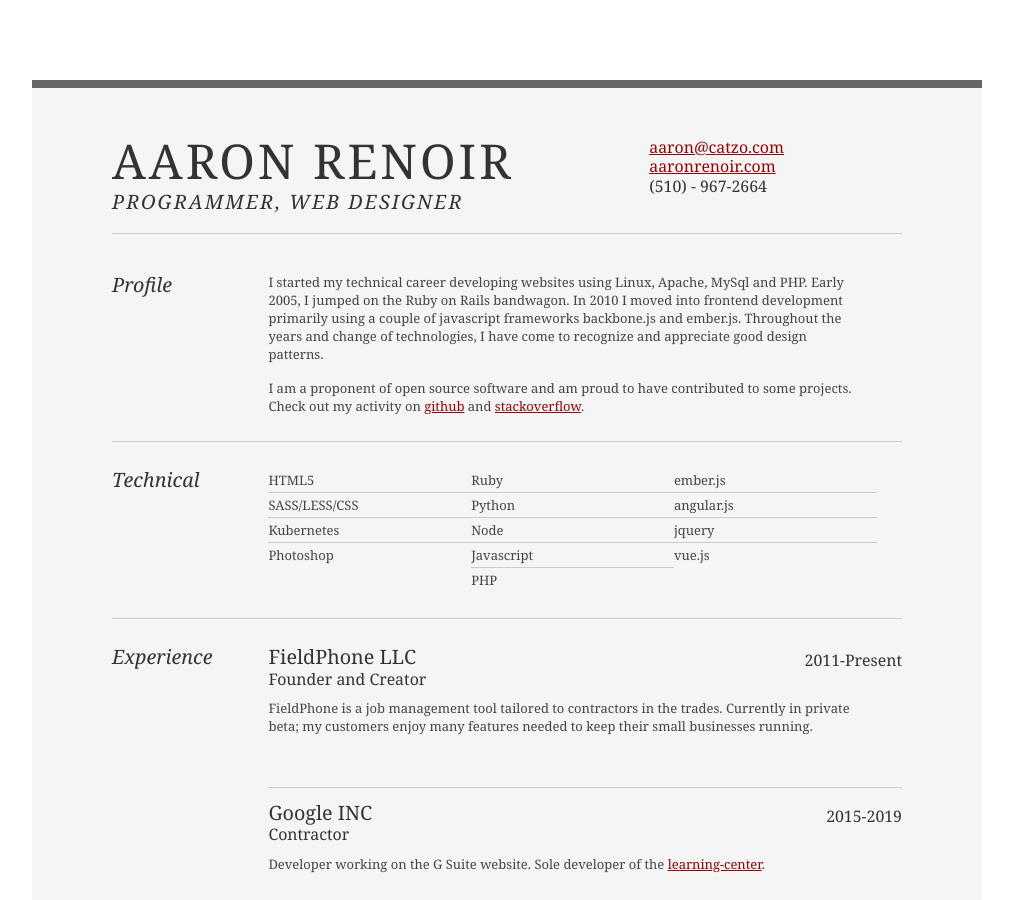
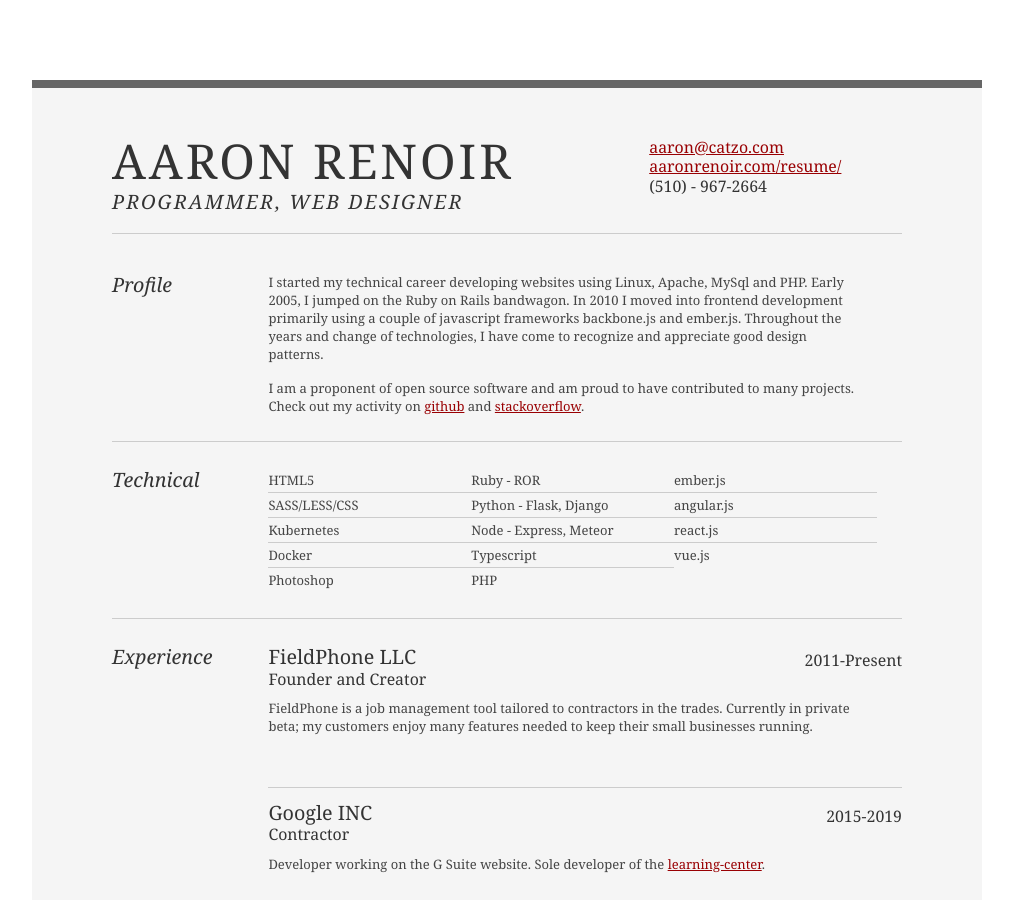
Before and after one commit to arenoir/portfolio, a Jekyll site: the page built from resume/index.html, in a window 1280 px wide and 900 px high. Shown: the whole window, without its empty margins (133-1146 px from the left). Built offline with Jekyll 4.4.1, drawn with Linux system fonts in a browser that asks for light colours.

Commit message:
update resume

```diff
--- a/resume/index.html
+++ b/resume/index.html
@@ -13,7 +13,7 @@ title: Aaron Renoir's Resume
     <div class="yui-u">
       <div class="contact-info">
         <h3><a href="mailto:aaron@catzo.com">aaron@catzo.com</a></h3>
-        <h3><a href="https://aaronrenoir.com">aaronrenoir.com</a></h3>
+        <h3><a href="https://aaronrenoir.com/resume/">aaronrenoir.com/resume/</a></h3>
         <h3>(510) - 967-2664</h3>
       </div>
     </div>
@@ -34,7 +34,7 @@ title: Aaron Renoir's Resume
           </p>
           <br>
           <p>
-            I am a proponent of open source software and am proud to have contributed to some projects. Check out my activity on <a href="https://github.com/arenoir" target="_blank">github</a> and <a href="http://stackoverflow.com/users/169507/aaron-renoir" target="_blank">stackoverflow</a>.
+            I am a proponent of open source software and am proud to have contributed to many projects. Check out my activity on <a href="https://github.com/arenoir" target="_blank">github</a> and <a href="http://stackoverflow.com/users/169507/aaron-renoir" target="_blank">stackoverflow</a>.
           </p>
         </div>
       </div>
@@ -48,21 +48,22 @@ title: Aaron Renoir's Resume
             <li>HTML5</li>
             <li>SASS/LESS/CSS</li>
             <li>Kubernetes</li>
+            <li>Docker</li>
             <li class="last">Photoshop</li>
           </ul>
 
           <ul class="talent">
-            <li>Ruby</li>
-            <li>Python</li>
-            <li>Node</li>
-            <li>Javascript</li>
+            <li>Ruby - ROR</li>
+            <li>Python - Flask, Django</li>
+            <li>Node - Express, Meteor</li>
+            <li>Typescript</li>
             <li class="last">PHP</li>
           </ul>
 
           <ul class="talent">
             <li>ember.js</li>
             <li>angular.js</li>
-            <li>jquery</li>
+            <li>react.js</li>
             <li class="last">vue.js</li>
           </ul>
         </div>
```
